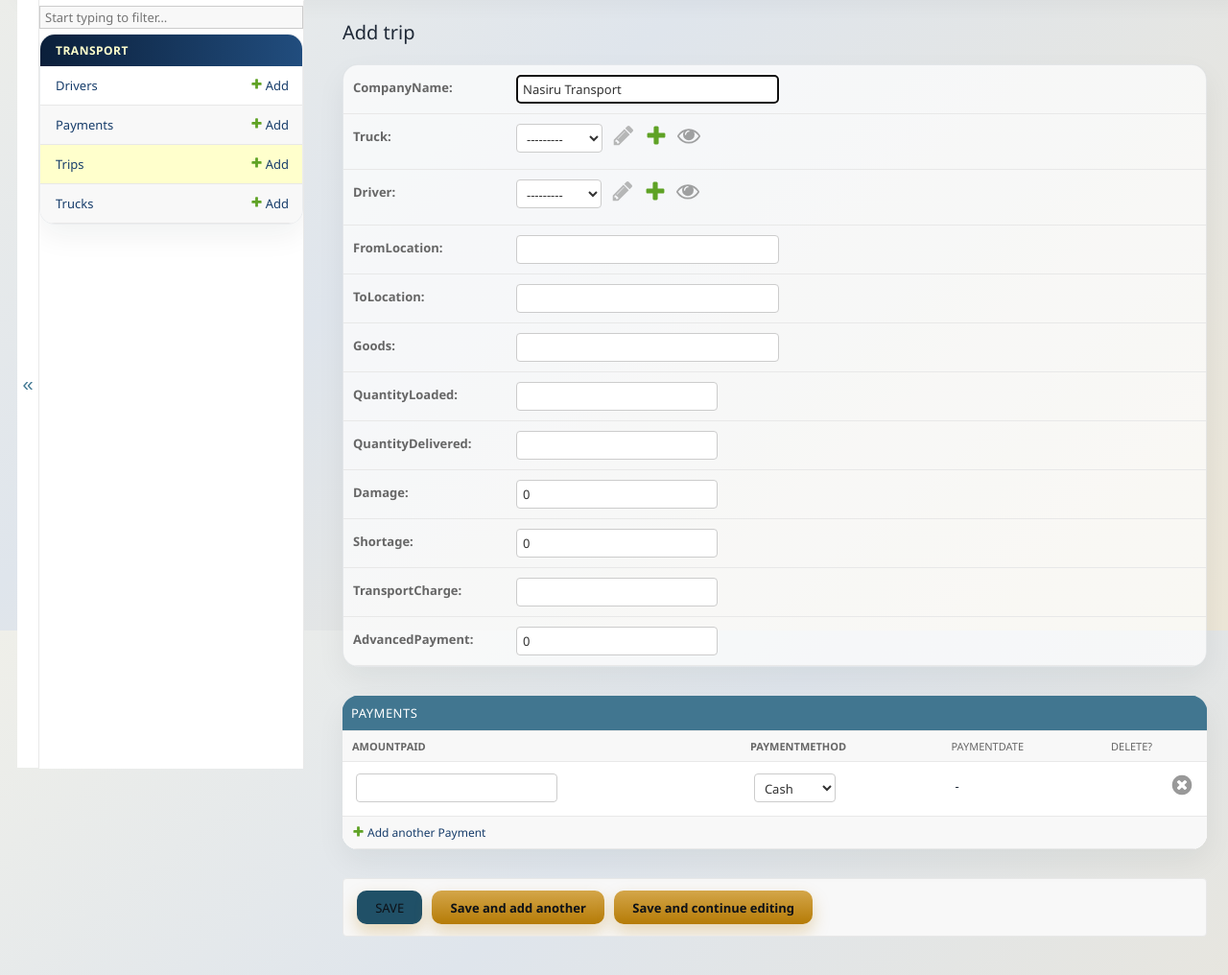
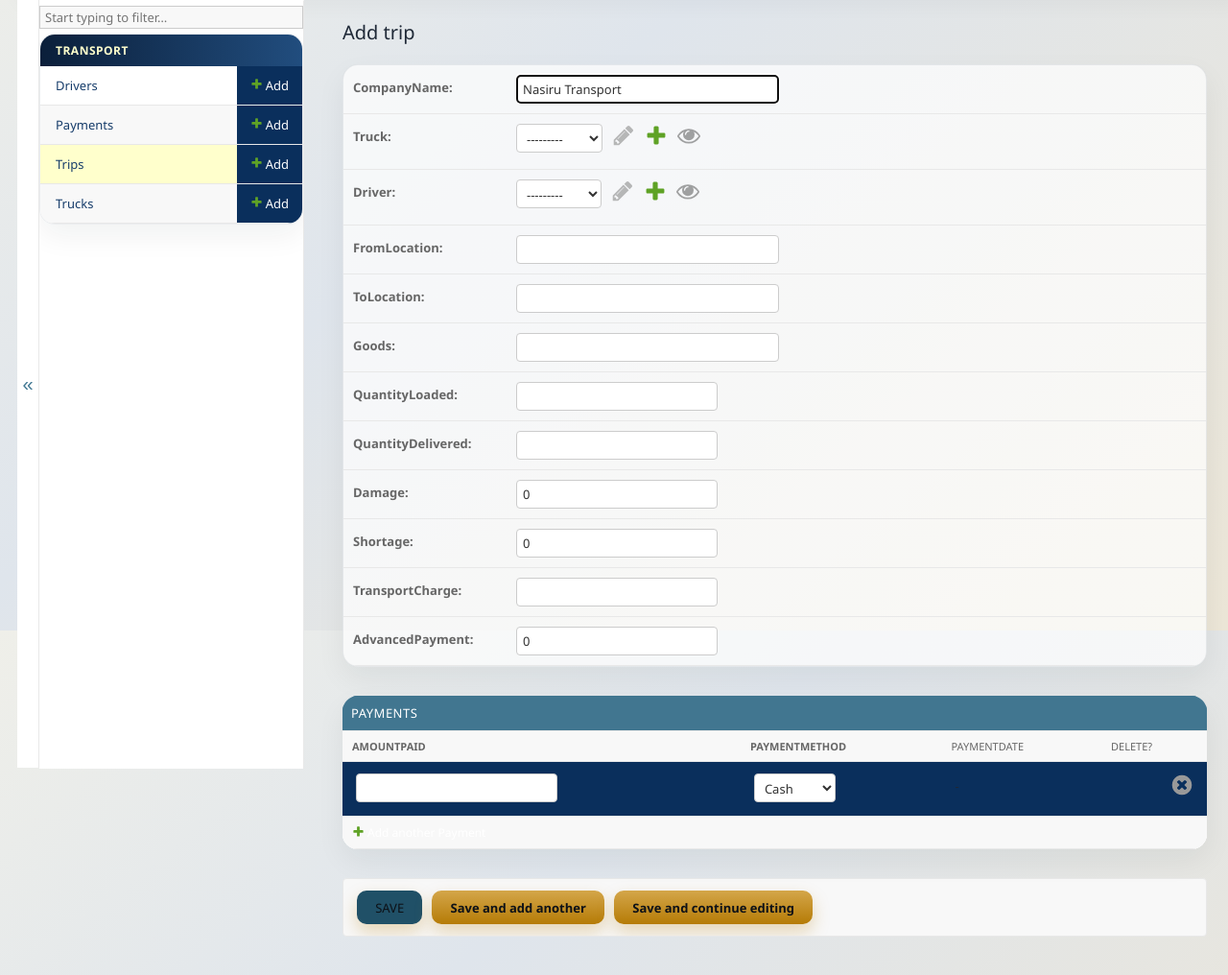
Before and after one commit to BUIKE234/TRANSPORT_MANAGEMENT_SYSTEM, a Django app: page /nasiru-admin/transport/trip/add/ in a window 1280 px wide. Shown: the part 143-1159 px from the top of the page at 96% size. Run offline with Django 5.2, Linux system fonts and the light colour scheme; a user stored in the database is signed in; data comes from the database, SQL or seed files in the repository.

Commit message:
make add change side blue too

```diff
--- a/templates/admin/base_site.html
+++ b/templates/admin/base_site.html
@@ -137,6 +137,12 @@
         color:white;
         text-decoration: none;
     }
+    .app-transport table td{
+        background: #0a2f5c;
+    }
+    .app-transport .addlink, .app-transport .changelink{
+        color: white;
+    }
 
     @media (max-width: 768px) {
         #header {
```
